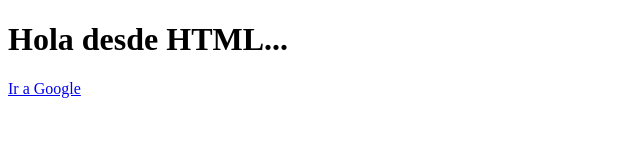
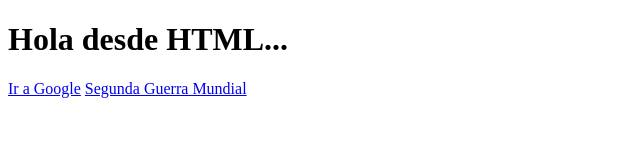
Before and after one commit to Rodo07/gitTest, a plain HTML site: page index.html in a window 1280 px wide. Shown: the whole page, without its empty margins (0-640 px from the left). Drawn offline with Linux system fonts and the light colour scheme.

Commit message:
agregue link de la SGM

```diff
--- a/index.html
+++ b/index.html
@@ -8,5 +8,6 @@
 <body>
     <h1>Hola desde HTML...</h1>
     <a href="http://www.google.com">Ir a Google</a>
+    <a href="https://es.wikipedia.org/wiki/Segunda_Guerra_Mundial">Segunda Guerra Mundial</a>
 </body>
 </html>
```
